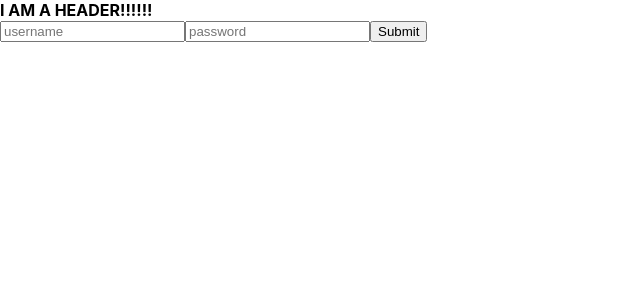
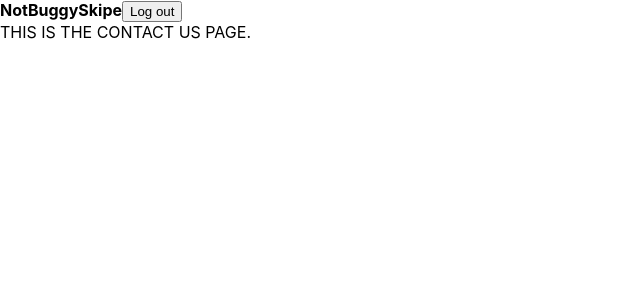
Before and after one commit to e-barr/notBuggySkipe_front-end, a React (Create React App) app in the folder not-buggy-skipe_front-end/: page /contact in a window 1280 px wide. Shown: the top 300 px of the page, without its empty margins (0-640 px from the left). Built offline with nearby package versions, Linux system fonts and the light colour scheme; no server answers.

Commit message:
add routes

```diff
--- /dev/null
+++ b/not-buggy-skipe_front-end/src/containers/About.js
@@ -0,0 +1,10 @@
+import React from 'react'
+
+const About = props => {
+    return (
+        <div>
+            THIS IS THE ABOUT PAGE.
+        </div>
+    )
+}
+export default About
--- a/not-buggy-skipe_front-end/src/containers/App.css
+++ b/not-buggy-skipe_front-end/src/containers/App.css
@@ -37,7 +37,7 @@
 }
 
 .meeting-rooms-tile {
-  background-color: aliceblue;
+  background-color: darkkhaki;
   border-style: solid;
 }
 
--- a/not-buggy-skipe_front-end/src/containers/App.js
+++ b/not-buggy-skipe_front-end/src/containers/App.js
@@ -1,7 +1,6 @@
 import React, { Component } from 'react';
 import './App.css';
 import LoginForm from './LoginForm'
-import Header from './Header'
 import MainPage from './MainPage'
 
 class App extends Component {
@@ -10,6 +9,18 @@ class App extends Component {
     password: '',
     currentUser: null,
     loginError: null
+  }
+
+  logout = event => {
+    this.setState({
+      username: '',
+      password: '',
+      currentUser: null,
+      loginError: null
+    })
+
+    localStorage.clear()
+    this.props.history.push('/login')
   }
 
   componentDidMount() {
@@ -71,12 +82,7 @@ class App extends Component {
   render() {
     return (
       <div>
-        <header>
-          <Header />
-        </header>
-        <div>
-          {this.state.currentUser !== null ? <MainPage currentUser={this.state.currentUser} /> : <LoginForm login={this.login} /> }
-        </div>
+          {this.state.currentUser ? <MainPage currentUser={this.state.currentUser} /> : <LoginForm login={this.login} handleChange={this.handleChange} /> }
       </div>
     );
   }
--- /dev/null
+++ b/not-buggy-skipe_front-end/src/containers/ContactUs.js
@@ -0,0 +1,11 @@
+import React from 'react'
+
+const ContactUs = props => {
+    return (
+        <div>
+            THIS IS THE CONTACT US PAGE.
+        </div>
+    )
+}
+
+export default ContactUs
--- /dev/null
+++ b/not-buggy-skipe_front-end/src/containers/Content.js
@@ -0,0 +1,10 @@
+import React from 'react'
+
+const Content = props => {
+    return (
+        <div>
+            {props.children}
+        </div>
+    )
+}
+export default Content
--- a/not-buggy-skipe_front-end/src/containers/Header.js
+++ b/not-buggy-skipe_front-end/src/containers/Header.js
@@ -2,9 +2,13 @@ import React, { Component } from 'react'
 
 class Header extends Component {
     render() {
-        return (
-            <div><strong>I AM A HEADER!!!!!!</strong></div>
-        )
+        console.log(this.props)
+            return (
+                <div>
+                    <strong>NotBuggySkipe</strong>
+                    <button onClick={this.props.logout}>Log out</button>
+                </div>
+            )
     }
 }
 
--- /dev/null
+++ b/not-buggy-skipe_front-end/src/containers/Layout.js
@@ -0,0 +1,15 @@
+import React from 'react'
+import Header from './Header'
+import Content from './Content'
+
+const Layout = props => {
+    console.log(props.children)
+    return (
+        <div>
+            <Header />
+            <Content>{props.children}</Content>
+        </div>
+    )
+}
+
+export default Layout
--- a/not-buggy-skipe_front-end/src/containers/LoginForm.js
+++ b/not-buggy-skipe_front-end/src/containers/LoginForm.js
@@ -3,11 +3,14 @@ import React, { Component } from 'react'
 class LoginForm extends Component {
     render() {
         return (
-            <form onSubmit={this.props.login}>
-                <input type="text" placeholder="username" name="username" onChange={this.handleChange} />
-                <input type="password" placeholder="password" name="password" onChange={this.handleChange} />
-                <input type="submit" />
-            </form>
+            <div>
+                <h2>Login</h2>
+                <form onSubmit={this.props.login}>
+                    <input type="text" placeholder="username" name="username" onChange={this.props.handleChange} />
+                    <input type="password" placeholder="password" name="password" onChange={this.props.handleChange} />
+                    <input type="submit" />
+                </form>
+            </div>
         )
     }
 }
--- a/not-buggy-skipe_front-end/src/containers/MainPage.js
+++ b/not-buggy-skipe_front-end/src/containers/MainPage.js
@@ -3,7 +3,7 @@ import ProfileTile from './ProfileTile'
 import MeetingRoomsTile from './MeetingRoomsTile'
 import ContactsTile from './ContactsTile'
 import MeetingRoomDisplayTile from './MeetingRoomDisplayTile'
-import { BrowserRouter as Router, Route } from 'react-router-dom'
+// import { BrowserRouter as Router, Route } from 'react-router-dom'
 
 class MainPage extends Component {
     state = {
@@ -29,7 +29,7 @@ class MainPage extends Component {
             )
         } else {
             return (
-            <div>LOADING ****'S INFORMATION !!!!</div>
+            <div>Hi</div>
             )
         }
     }
--- a/not-buggy-skipe_front-end/src/index.js
+++ b/not-buggy-skipe_front-end/src/index.js
@@ -1,10 +1,14 @@
 import React from 'react';
 import ReactDOM from 'react-dom';
 import './index.css';
-import App from './containers/App.js';
+import AppRoutes from './routes.js';
+import { BrowserRouter as Router } from 'react-router-dom'
 import * as serviceWorker from './serviceWorker';
 
-ReactDOM.render(<App />, document.getElementById('root'));
+ReactDOM.render(<Router>
+        <AppRoutes />
+    </Router>
+    , document.getElementById('root'));
 
 // If you want your app to work offline and load faster, you can change
 // unregister() to register() below. Note this comes with some pitfalls.
--- /dev/null
+++ b/not-buggy-skipe_front-end/src/routes.js
@@ -0,0 +1,22 @@
+import React from 'react'
+import { Route, Switch } from 'react-router-dom'
+import Layout from './containers/Layout'
+import App from './containers/App'
+import LoginForm from './containers/LoginForm'
+import About from './containers/About'
+import ContactUs from './containers/ContactUs'
+
+const AppRoutes = () => {
+    return (
+        <Layout>
+            <Switch>
+                <Route path="/" component={App} exact />
+                <Route path="/login" component={LoginForm} exact />
+                <Route path="/about" component={About} exact />
+                <Route path="/contact" component={ContactUs} />
+            </Switch>
+        </Layout>
+    )
+}
+
+export default AppRoutes
```
